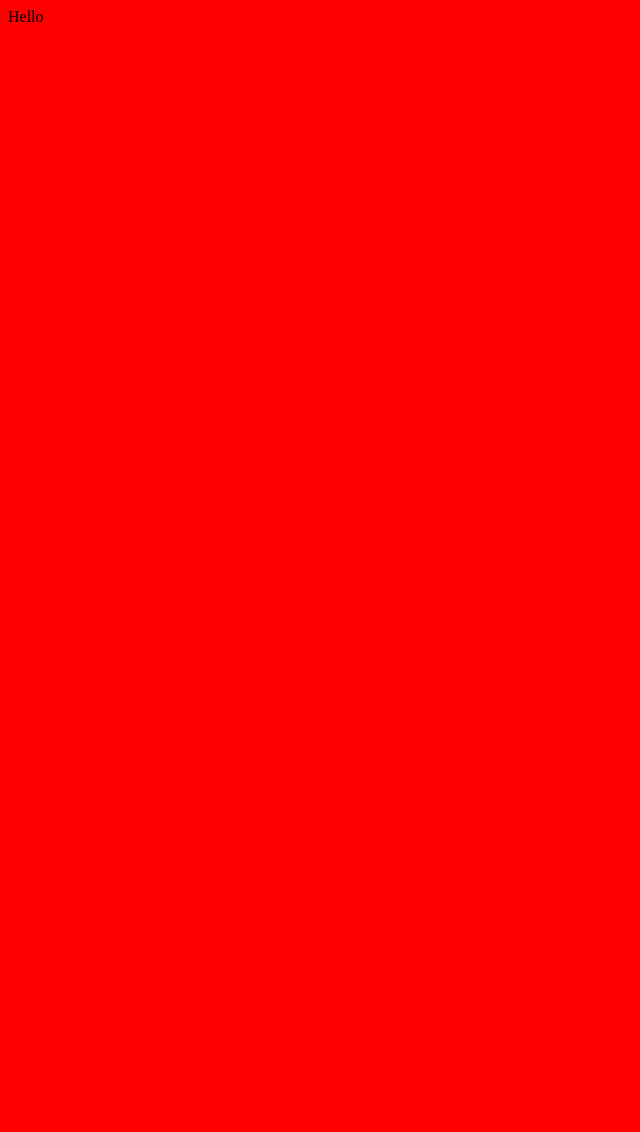
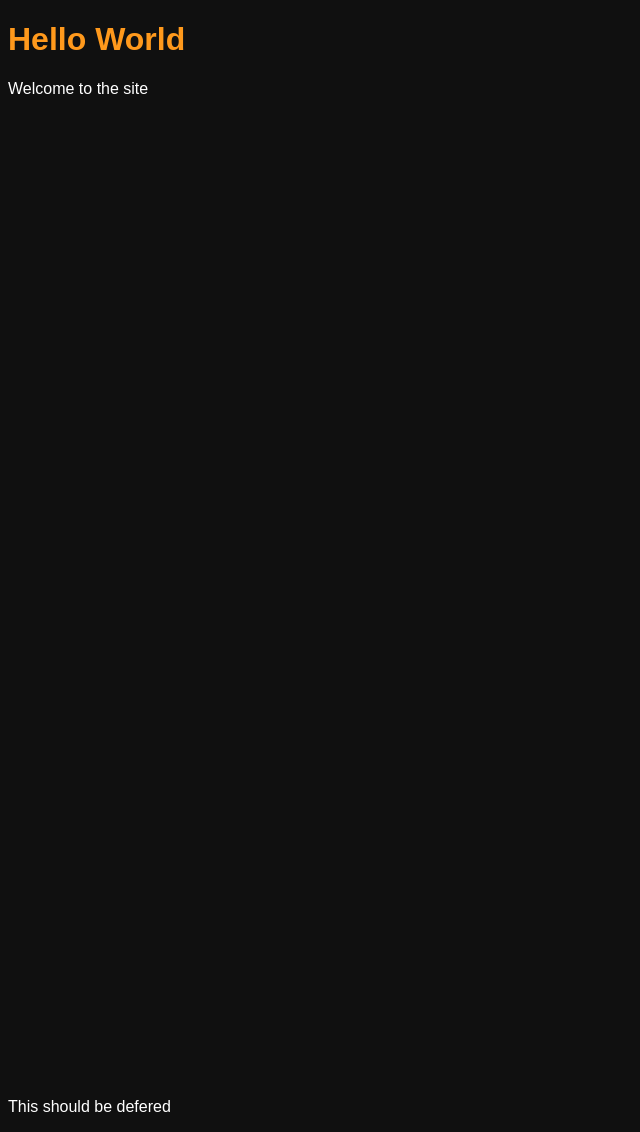
Before and after one commit to mnindrazaka/extract-critical-css, a website built with webpack: page public/index.html in a window 1280 px wide. Shown: the whole page, without its empty margins (0-640 px from the left). Before the commit the page ends 800 px from the top, so only its background shows below. Built offline with nearby package versions, Linux system fonts and the light colour scheme.

Commit message:
feat: simulate critical css

```diff
--- a/public/index.html
+++ b/public/index.html
@@ -6,6 +6,8 @@
     <title>Extract Critical CSS</title>
   </head>
   <body>
-    <div id="root">Hello</div>
+    <h1 class="title">Hello World</h1>
+    <p class="description">Welcome to the site</p>
+    <p class="defered">This should be defered</p>
   </body>
 </html>
--- a/src/index.css
+++ b/src/index.css
@@ -1,3 +1,20 @@
+* {
+  font-family: Arial, Helvetica, sans-serif;
+}
+
 body {
-  background: red;
+  background: #101010;
 }
+
+.title {
+  color: #ff991c;
+}
+
+.description {
+  color: white;
+  margin-bottom: 1000px;
+}
+
+.defered {
+  color: white;
+}
--- a/src/index.js
+++ b/src/index.js
@@ -1,3 +1 @@
 import "./index.css";
-
-console.log("hey yo");
```
